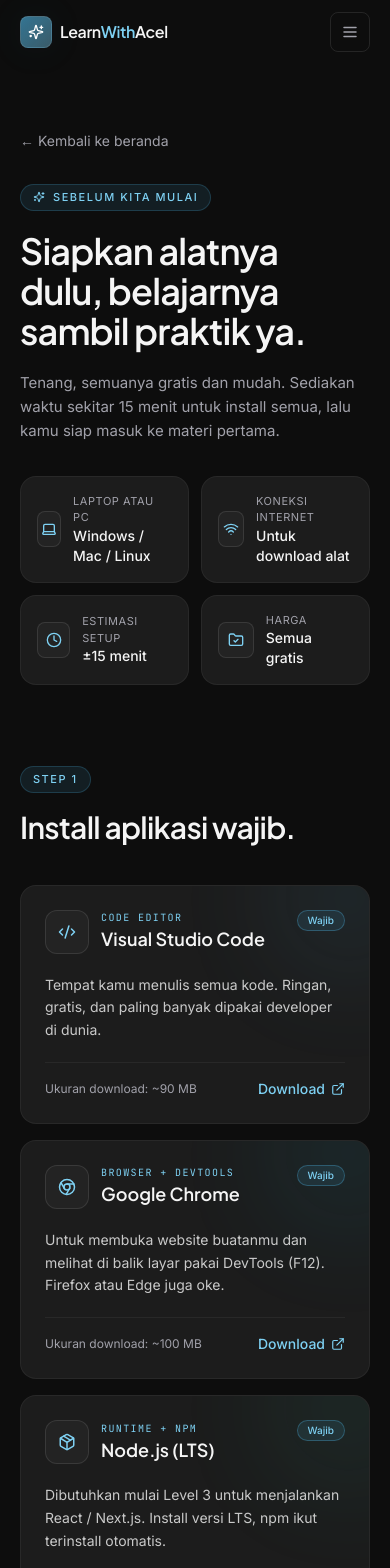
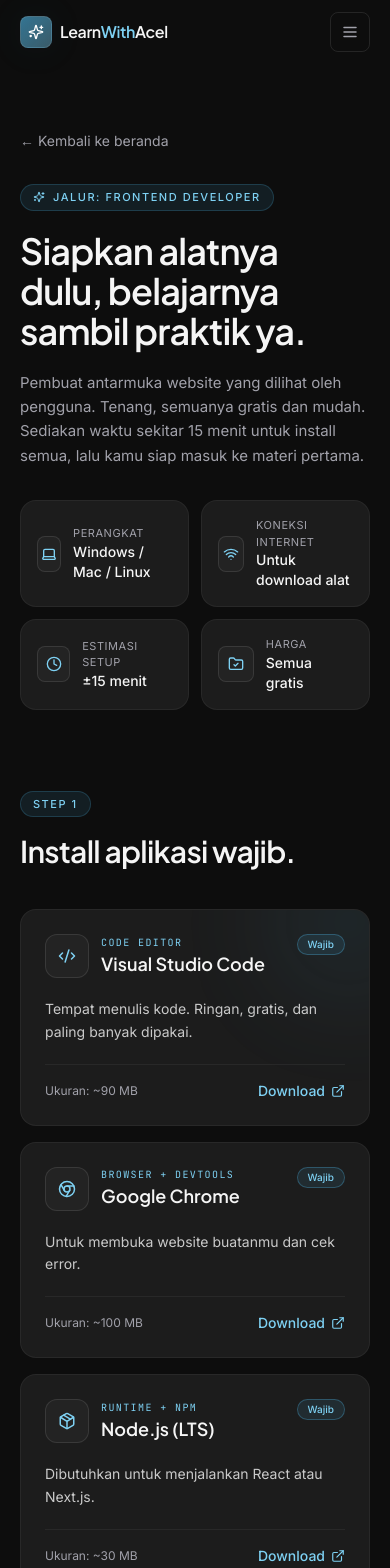
Before and after one commit to Acelinoo/LearnWithAcel, a Next.js app in the folder frontend/: page /persiapan in a window 390 px wide. Shown: the top 1568 px of the page. Built offline with nearby package versions, Linux system fonts and the light colour scheme; no server answers.

Commit message:
feat: Add dynamic preparation page and fix dashboard mobile responsiveness

```diff
--- a/frontend/src/app/dashboard/page.jsx
+++ b/frontend/src/app/dashboard/page.jsx
@@ -201,10 +201,10 @@
                       {String(idx + 1).padStart(2, "0")}
                     </span>
                     <div className="min-w-0 flex-1">
-                      <div className="text-[11px] uppercase tracking-wider text-muted truncate">
+                      <div className="text-[11px] uppercase tracking-wider text-muted line-clamp-1">
                         Level 0{l.levelNumber} — {l.levelTitle}
                       </div>
-                      <div className="mt-0.5 truncate text-sm font-medium text-foreground group-hover:text-accent-hover">
+                      <div className="mt-0.5 line-clamp-2 text-sm font-medium text-foreground group-hover:text-accent-hover">
                         {l.title}
                       </div>
                     </div>
--- a/frontend/src/app/persiapan/page.jsx
+++ b/frontend/src/app/persiapan/page.jsx
@@ -2,91 +2,37 @@
 import {
   ArrowRight,
   Brain,
-  Chrome,
   Clock,
-  Code2,
   ExternalLink,
   FolderCheck,
-  Github,
   Laptop,
   MousePointerClick,
-  Package,
   Sparkles,
   Wifi,
 } from "lucide-react";
 import Reveal from "@/components/ui/Reveal";
 import { getRoadmap } from "@/lib/api/content";
+import { getServerUser } from "@/lib/api/server";
+import { rolePreparationData, defaultPreparationData } from "@/data/rolePreparationData";
 
 export const dynamic = "force-dynamic";
 
 export const metadata = {
   title: "Persiapan — Siapkan alat sebelum mulai belajar",
   description:
-    "Sebelum mulai belajar web development, ada beberapa alat yang perlu kamu siapkan dulu. Ringan, gratis, dan cepat dipasang.",
+    "Sebelum mulai belajar, ada beberapa alat yang perlu kamu siapkan dulu. Ringan, gratis, dan cepat dipasang.",
 };
-
-const essentials = [
-  {
-    name: "Visual Studio Code",
-    tag: "Code editor",
-    desc: "Tempat kamu menulis semua kode. Ringan, gratis, dan paling banyak dipakai developer di dunia.",
-    link: "https://code.visualstudio.com",
-    size: "~90 MB",
-    icon: Code2,
-    tone: "from-accent/30 to-accent-hover/10",
-    must: true,
-  },
-  {
-    name: "Google Chrome",
-    tag: "Browser + DevTools",
-    desc: "Untuk membuka website buatanmu dan melihat di balik layar pakai DevTools (F12). Firefox atau Edge juga oke.",
-    link: "https://www.google.com/chrome",
-    size: "~100 MB",
-    icon: Chrome,
-    tone: "from-cyan-400/30 to-sky-500/10",
-    must: true,
-  },
-  {
-    name: "Node.js (LTS)",
-    tag: "Runtime + npm",
-    desc: "Dibutuhkan mulai Level 3 untuk menjalankan React / Next.js. Install versi LTS, npm ikut terinstall otomatis.",
-    link: "https://nodejs.org",
-    size: "~30 MB",
-    icon: Package,
-    tone: "from-emerald-400/30 to-sky-500/10",
-    must: true,
-  },
-  {
-    name: "Git + GitHub",
-    tag: "Version control",
-    desc: "Untuk menyimpan kode dan punya portfolio online. Install Git, lalu buat akun di github.com.",
-    link: "https://git-scm.com",
-    size: "~40 MB",
-    icon: Github,
-    tone: "from-rose-400/30 to-sky-500/10",
-    must: false,
-  },
-];
-
-const vscodeExtensions = [
-  { name: "Live Server", desc: "Auto-refresh halaman saat kamu save file. Wajib untuk Level 1." },
-  { name: "Prettier", desc: "Rapikan kode otomatis saat save. Bikin kode selalu konsisten." },
-  { name: "ES7+ React/Redux snippets", desc: "Ketik 'rafce' lalu Tab → auto-generate komponen React. Untuk Level 3." },
-  { name: "Tailwind CSS IntelliSense", desc: "Autocomplete class Tailwind. Untuk Level 3 ke atas." },
-  { name: "Auto Rename Tag", desc: "Ganti nama tag pembuka, penutupnya ikut berubah otomatis." },
-  { name: "Material Icon Theme", desc: "Ikon file di explorer jadi lebih enak dilihat. Opsional tapi manjur." },
-];
 
 const mindset = [
   { icon: Clock, title: "Sisihkan waktu rutin", desc: "30 menit sehari setiap hari lebih ampuh daripada 5 jam seminggu sekali." },
   { icon: MousePointerClick, title: "Ketik ulang, jangan copy", desc: "Otak belajar dari gerakan jari. Copy-paste membuat ingatan tidak menempel." },
   { icon: Brain, title: "Ramah dengan error", desc: "Error bukan musuh. Baca pesannya pelan-pelan, biasanya sudah kasih petunjuk." },
-  { icon: FolderCheck, title: "Simpan semua di satu folder", desc: "Buat folder 'belajar-web' di desktop, isi semua project latihan kamu di situ." },
+  { icon: FolderCheck, title: "Simpan semua di satu folder", desc: "Buat folder khusus di komputermu, isi semua project latihan kamu di situ." },
 ];
 
 async function getFirstLessonHref() {
   try {
-    const roadmap = await getRoadmap("frontend");
+    const roadmap = await getRoadmap("frontend"); // Fallback
     const firstLevel = roadmap.levels[0];
     const firstLesson = firstLevel?.lessons[0];
     if (firstLevel && firstLesson) {
@@ -99,6 +45,13 @@
 }
 
 export default async function PersiapanPage() {
+  const user = await getServerUser().catch(() => null);
+  const roleSlug = user?.selected_role || "frontend-developer";
+
+  const roleData = rolePreparationData[roleSlug] || defaultPreparationData;
+  const essentials = roleData.essentials;
+  const vscodeExtensions = roleData.extensions;
+
   const firstLessonHref = await getFirstLessonHref();
 
   return (
@@ -115,7 +68,7 @@
         <Reveal delay={0.05}>
           <span className="section-eyebrow mt-8 inline-flex">
             <Sparkles size={12} />
-            Sebelum kita mulai
+            Jalur: {roleData.title}
           </span>
         </Reveal>
         <Reveal delay={0.1}>
@@ -125,7 +78,7 @@
         </Reveal>
         <Reveal delay={0.15}>
           <p className="mt-5 max-w-2xl text-[15px] leading-relaxed text-muted">
-            Tenang, semuanya gratis dan mudah. Sediakan waktu sekitar 15 menit
+            {roleData.description} Tenang, semuanya gratis dan mudah. Sediakan waktu sekitar 15 menit
             untuk install semua, lalu kamu siap masuk ke materi pertama.
           </p>
         </Reveal>
@@ -133,7 +86,7 @@
         <Reveal delay={0.2}>
           <div className="mt-8 grid grid-cols-2 gap-3 sm:grid-cols-4">
             {[
-              { icon: Laptop, label: "Laptop atau PC", value: "Windows / Mac / Linux" },
+              { icon: Laptop, label: "Perangkat", value: "Windows / Mac / Linux" },
               { icon: Wifi, label: "Koneksi internet", value: "Untuk download alat" },
               { icon: Clock, label: "Estimasi setup", value: "±15 menit" },
               { icon: FolderCheck, label: "Harga", value: "Semua gratis" },
@@ -161,15 +114,17 @@
         </Reveal>
 
         <div className="mt-10 grid gap-4 md:grid-cols-2">
-          {essentials.map((item, i) => (
+          {essentials.map((item, i) => {
+            const Icon = item.icon;
+            return (
               <Reveal key={item.name} delay={i * 0.05}>
                 <div className="card-base card-hover group relative h-full overflow-hidden p-6 sm:p-7">
                   <div className={`pointer-events-none absolute -right-12 -top-12 h-32 w-32 rounded-full bg-gradient-to-br ${item.tone} opacity-70 blur-3xl`} />
-                <div className="relative flex flex-col gap-5">
+                  <div className="relative flex flex-col gap-5 h-full">
                     <div className="flex items-start justify-between gap-3">
                       <div className="flex items-center gap-3">
                         <div className="flex h-11 w-11 items-center justify-center rounded-xl border border-white/10 bg-white/[0.03] text-accent-hover">
-                        <item.icon size={18} />
+                          <Icon size={18} />
                         </div>
                         <div>
                           <div className="font-mono text-[10px] uppercase tracking-[0.14em] text-accent-hover">
@@ -178,21 +133,24 @@
                           <h3 className="font-display text-lg font-semibold">{item.name}</h3>
                         </div>
                       </div>
-                    <span className={"rounded-full border px-2.5 py-0.5 text-[10px] font-medium " + (item.must ? "border-accent/30 bg-accent/10 text-accent-hover" : "border-white/10 bg-white/[0.03] text-muted")}>
+                      <span className={"shrink-0 rounded-full border px-2.5 py-0.5 text-[10px] font-medium " + (item.must ? "border-accent/30 bg-accent/10 text-accent-hover" : "border-white/10 bg-white/[0.03] text-muted")}>
                         {item.must ? "Wajib" : "Opsional"}
                       </span>
                     </div>
                     <p className="text-sm leading-relaxed text-foreground/80">{item.desc}</p>
                     <div className="mt-auto flex flex-wrap items-center justify-between gap-3 border-t border-white/5 pt-4">
-                    <span className="text-xs text-muted">Ukuran download: {item.size}</span>
+                      <span className="text-xs text-muted">Ukuran: {item.size}</span>
+                      {item.link ? (
                         <a href={item.link} target="_blank" rel="noopener noreferrer" className="inline-flex items-center gap-1.5 text-sm font-medium text-accent-hover transition-colors hover:text-foreground">
                           Download <ExternalLink size={14} />
                         </a>
+                      ) : null}
                     </div>
                   </div>
                 </div>
               </Reveal>
-          ))}
+            );
+          })}
         </div>
       </section>
 
@@ -200,7 +158,7 @@
         <Reveal>
           <span className="section-eyebrow">Step 2</span>
           <h2 className="mt-4 font-display text-3xl font-semibold tracking-tight">
-            Ekstensi VS Code yang disarankan.
+            Ekstensi / Tools tambahan.
           </h2>
         </Reveal>
         <div className="mt-10 grid gap-3 sm:grid-cols-2 lg:grid-cols-3">
@@ -256,16 +214,16 @@
                   Waktunya masuk ke materi pertama.
                 </h3>
                 <p className="mt-3 text-sm leading-relaxed text-muted">
-                  Bahasa ringan, contoh konkret, dan latihan langsung di VS Code.
+                  Kamu udah milih jalur {roleData.title}. Mulai pelan-pelan dari materi pertama.
                 </p>
               </div>
               <div className="flex flex-col gap-3 sm:flex-row md:flex-col">
-                <Link href={firstLessonHref} className="btn-primary">
-                  Mulai materi pertama
+                <Link href="/dashboard" className="btn-primary">
+                  Saya Sudah Siap!
                   <ArrowRight size={16} />
                 </Link>
-                <Link href="/roadmap" className="btn-secondary">
-                  Lihat roadmap dulu
+                <Link href={firstLessonHref} className="btn-secondary">
+                  Langsung Baca Materi
                 </Link>
               </div>
             </div>
--- a/frontend/src/components/dashboard/ContinueLearning.tsx
+++ b/frontend/src/components/dashboard/ContinueLearning.tsx
@@ -150,7 +150,7 @@
                   <div className="text-[11px] uppercase tracking-[0.12em] text-muted">
                     {row.completed_lessons > 0 ? "In progress" : "Belum dimulai"}
                   </div>
-                  <div className="mt-1 truncate text-sm font-medium text-foreground group-hover:text-accent-hover">
+                  <div className="mt-1 line-clamp-2 text-sm font-medium text-foreground group-hover:text-accent-hover">
                     {row.level_title}
                   </div>
                   <div className="mt-1.5 h-1 w-full overflow-hidden rounded-full bg-black/40">
--- a/frontend/src/components/dashboard/LevelLeaderboard.jsx
+++ b/frontend/src/components/dashboard/LevelLeaderboard.jsx
@@ -8,7 +8,7 @@
     <li>
       <Link href={`/roadmap#${level.slug}`} className="group block">
         <div className="flex items-center justify-between gap-2 text-sm">
-          <span className="truncate font-medium text-foreground group-hover:text-accent-hover min-w-0">
+          <span className="flex-1 min-w-0 line-clamp-2 font-medium text-foreground group-hover:text-accent-hover">
             {level.title}
           </span>
           <span className="shrink-0 font-mono text-xs text-muted tabular-nums">
--- a/frontend/src/components/dashboard/ProgressByLevel.jsx
+++ b/frontend/src/components/dashboard/ProgressByLevel.jsx
@@ -29,7 +29,7 @@
         {visibleLevels.map((row) => (
           <li key={row.level_id} className="animate-fade-in">
             <div className="flex items-center justify-between gap-2 text-sm">
-              <span className="truncate font-medium text-foreground min-w-0">
+              <span className="flex-1 min-w-0 line-clamp-2 font-medium text-foreground">
                 {row.level_title}
               </span>
               <span className="shrink-0 font-mono text-xs text-muted tabular-nums">
--- /dev/null
+++ b/frontend/src/data/rolePreparationData.ts
@@ -0,0 +1,99 @@
+import {
+  Code2,
+  Chrome,
+  Package,
+  Github,
+  Terminal,
+  Database,
+  Smartphone,
+  Shield,
+  Search,
+  BrainCircuit,
+  Laptop,
+  Cpu
+} from "lucide-react";
+
+export const rolePreparationData = {
+  "frontend-developer": {
+    title: "Frontend Developer",
+    icon: Code2,
+    description: "Pembuat antarmuka website yang dilihat oleh pengguna.",
+    skills: ["HTML & CSS", "JavaScript", "React / Next.js", "Tailwind CSS"],
+    essentials: [
+      { name: "Visual Studio Code", tag: "Code editor", desc: "Tempat menulis kode. Ringan, gratis, dan paling banyak dipakai.", link: "https://code.visualstudio.com", size: "~90 MB", icon: Code2, tone: "from-accent/30 to-accent-hover/10", must: true },
+      { name: "Google Chrome", tag: "Browser + DevTools", desc: "Untuk membuka website buatanmu dan cek error.", link: "https://www.google.com/chrome", size: "~100 MB", icon: Chrome, tone: "from-cyan-400/30 to-sky-500/10", must: true },
+      { name: "Node.js (LTS)", tag: "Runtime + npm", desc: "Dibutuhkan untuk menjalankan React atau Next.js.", link: "https://nodejs.org", size: "~30 MB", icon: Package, tone: "from-emerald-400/30 to-sky-500/10", must: true },
+      { name: "Git + GitHub", tag: "Version control", desc: "Untuk menyimpan kode dan portfolio online.", link: "https://git-scm.com", size: "~40 MB", icon: Github, tone: "from-rose-400/30 to-sky-500/10", must: false }
+    ],
+    extensions: [
+      { name: "Live Server", desc: "Auto-refresh halaman saat kamu save file." },
+      { name: "Prettier", desc: "Rapikan kode otomatis saat save." },
+      { name: "Tailwind CSS IntelliSense", desc: "Autocomplete class Tailwind." },
+      { name: "ES7+ React/Redux snippets", desc: "Auto-generate komponen React." }
+    ]
+  },
+  "backend-developer": {
+    title: "Backend Developer",
+    icon: Database,
+    description: "Arsitek di balik layar yang mengurus server, database, dan logika bisnis.",
+    skills: ["Node.js / Python", "Database (SQL)", "API Development", "Authentication"],
+    essentials: [
+      { name: "Visual Studio Code", tag: "Code editor", desc: "Code editor utama untuk menulis logika backend.", link: "https://code.visualstudio.com", size: "~90 MB", icon: Code2, tone: "from-accent/30 to-accent-hover/10", must: true },
+      { name: "Postman / Insomnia", tag: "API Client", desc: "Alat wajib untuk mengetes endpoint API yang kamu buat.", link: "https://www.postman.com/", size: "~150 MB", icon: Terminal, tone: "from-orange-400/30 to-red-500/10", must: true },
+      { name: "Node.js / Python", tag: "Runtime", desc: "Environment untuk menjalankan kode backendmu.", link: "https://nodejs.org", size: "~30 MB", icon: Package, tone: "from-emerald-400/30 to-sky-500/10", must: true }
+    ],
+    extensions: [
+      { name: "REST Client", desc: "Untuk testing API langsung di VS Code." },
+      { name: "Prettier", desc: "Merakit kode otomatis." },
+      { name: "DotENV", desc: "Highlight syntax .env file." }
+    ]
+  },
+  "fullstack-developer": {
+    title: "Fullstack Developer",
+    icon: Laptop,
+    description: "Bisa membuat Frontend sekaligus merancang Backend. Jack of all trades.",
+    skills: ["Frontend Skills", "Backend Skills", "System Architecture", "Deployment"],
+    essentials: [
+      { name: "Visual Studio Code", tag: "Code editor", desc: "Satu editor untuk semua kebutuhanmu.", link: "https://code.visualstudio.com", size: "~90 MB", icon: Code2, tone: "from-accent/30 to-accent-hover/10", must: true },
+      { name: "Node.js (LTS)", tag: "Runtime", desc: "Standar industri untuk fullstack JS.", link: "https://nodejs.org", size: "~30 MB", icon: Package, tone: "from-emerald-400/30 to-sky-500/10", must: true },
+      { name: "Docker", tag: "Container", desc: "Sangat membantu untuk virtualisasi server.", link: "https://www.docker.com/", size: "~600 MB", icon: Cpu, tone: "from-blue-400/30 to-indigo-500/10", must: false }
+    ],
+    extensions: [
+      { name: "Prettier", desc: "Merakit kode otomatis." },
+      { name: "Tailwind CSS IntelliSense", desc: "Autocomplete kelas styling." },
+      { name: "Prisma", desc: "Bantuan ORM untuk database." }
+    ]
+  },
+  "penetration-tester": {
+    title: "Penetration Tester",
+    icon: Shield,
+    description: "Hacker beretika yang mencari celah keamanan untuk diperbaiki.",
+    skills: ["Web Exploitation", "Network Hacking", "Cryptography", "Privilege Escalation"],
+    essentials: [
+      { name: "Kali Linux", tag: "OS Wajib", desc: "Sistem operasi standar untuk hacking.", link: "https://www.kali.org/", size: "3+ GB", icon: Terminal, tone: "from-blue-400/30 to-sky-500/10", must: true },
+      { name: "Burp Suite", tag: "Web Proxy", desc: "Tool utama untuk web application testing.", link: "https://portswigger.net/burp", size: "~200 MB", icon: Shield, tone: "from-orange-400/30 to-red-500/10", must: true },
+      { name: "OpenVPN", tag: "VPN Client", desc: "Untuk connect ke lab HackTheBox / TryHackMe.", link: "https://openvpn.net/", size: "~50 MB", icon: Search, tone: "from-emerald-400/30 to-green-500/10", must: true }
+    ],
+    extensions: [
+      { name: "Python", desc: "Dukungan scripting eksploitasi." },
+      { name: "Bash IDE", desc: "Untuk nulis shell scripts." }
+    ]
+  },
+  "android-developer": {
+    title: "Android Developer",
+    icon: Smartphone,
+    description: "Pembuat aplikasi native untuk ekosistem Android.",
+    skills: ["Kotlin / Java", "Android Studio", "Jetpack Compose", "API Integration"],
+    essentials: [
+      { name: "Android Studio", tag: "IDE Wajib", desc: "Tool resmi untuk membuat aplikasi Android.", link: "https://developer.android.com/studio", size: "1+ GB", icon: Code2, tone: "from-emerald-400/30 to-green-500/10", must: true },
+      { name: "Android Device / Emulator", tag: "Testing", desc: "HP Android asli atau Emulator.", link: "", size: "-", icon: Smartphone, tone: "from-cyan-400/30 to-sky-500/10", must: true },
+      { name: "Git", tag: "Version control", desc: "Untuk backup dan kolaborasi kode.", link: "https://git-scm.com", size: "~40 MB", icon: Github, tone: "from-rose-400/30 to-red-500/10", must: false }
+    ],
+    extensions: [
+      { name: "Kotlin", desc: "Bantuan syntax Kotlin." },
+      { name: "Android XML", desc: "Preview XML UI." }
+    ]
+  },
+};
+
+export const defaultPreparationData = rolePreparationData["frontend-developer"];
```
Also changed, not shown: frontend/src/app/onboarding/page.jsx (+1 -14 lines). Lines whose indentation alone changed are shown as unchanged.
